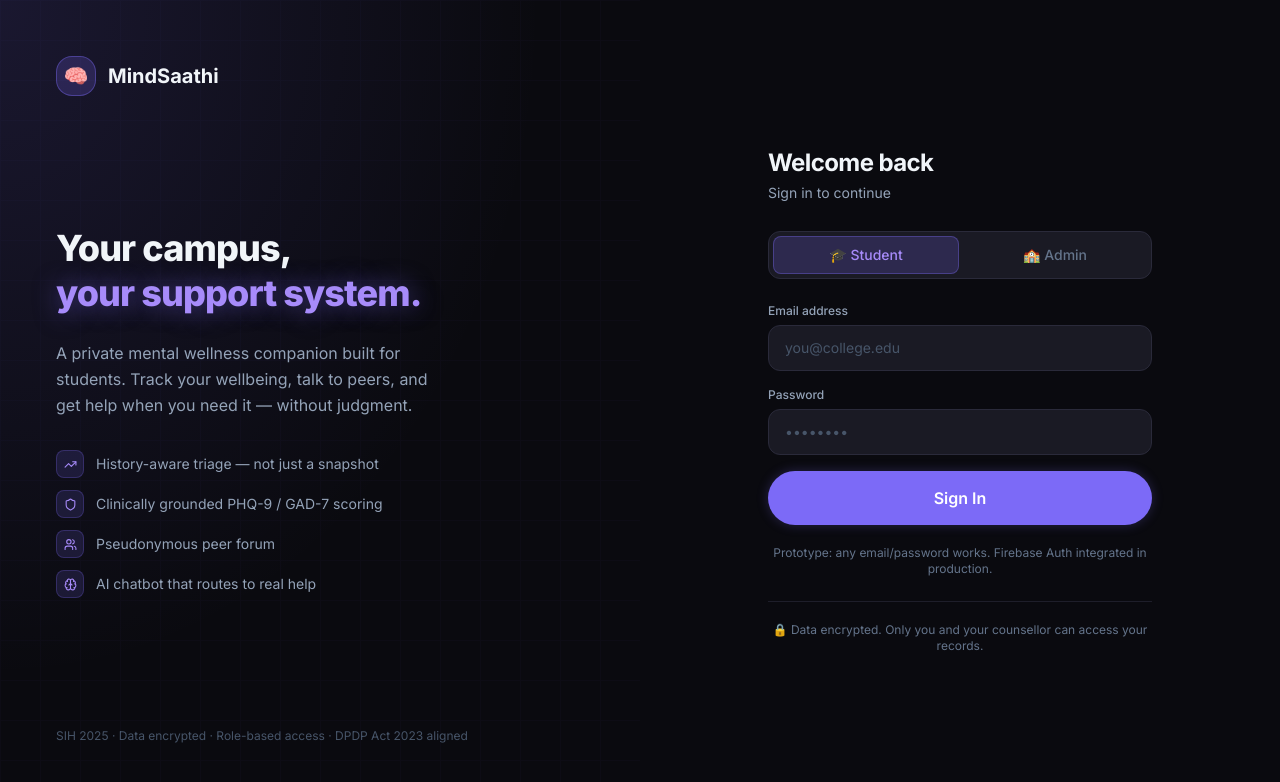
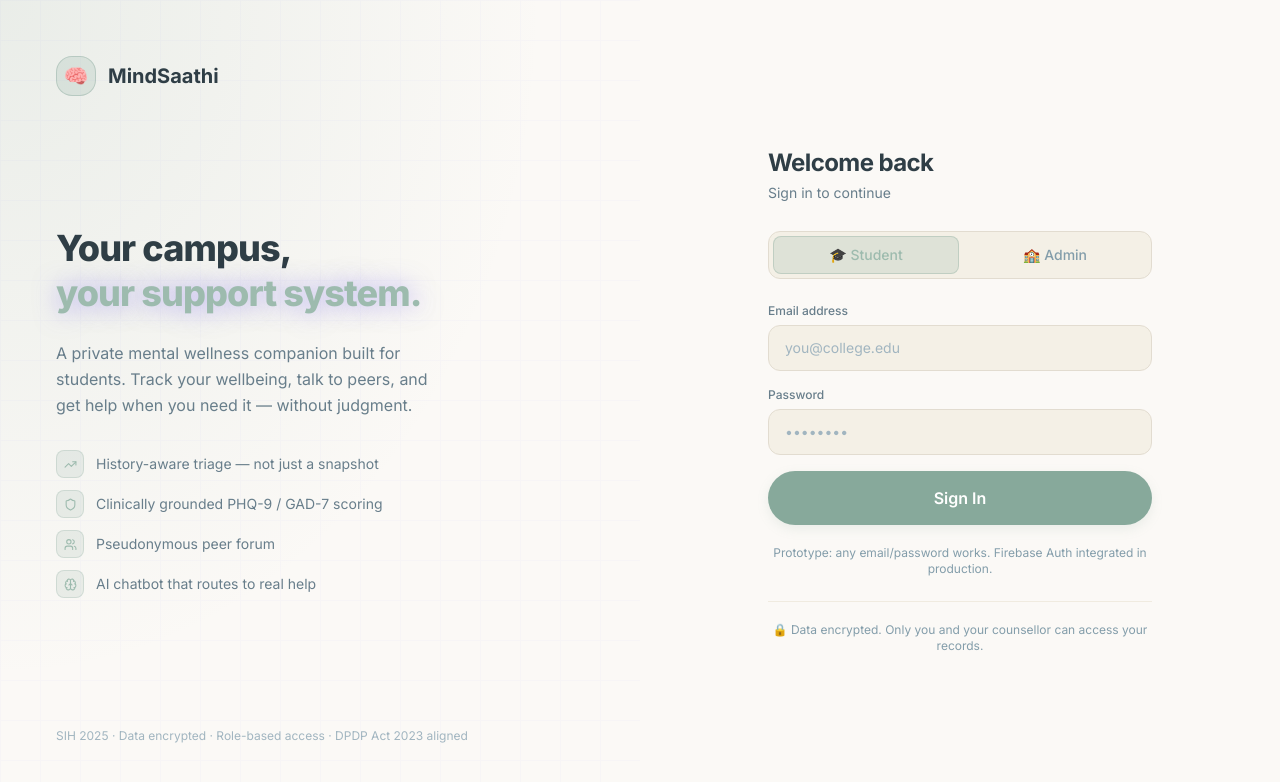
Before and after one commit to Kunal-Jadhav99/mindsaathi, a React (Vite) app: page / in a window 1280 px wide. Shown: the top 782 px of the page. Built offline with nearby package versions, Linux system fonts and the light colour scheme.

Commit message:
theme change

```diff
--- a/tailwind.config.js
+++ b/tailwind.config.js
@@ -10,20 +10,40 @@ export default {
         sans: ['Inter', '-apple-system', 'BlinkMacSystemFont', 'sans-serif'],
       },
       colors: {
+        // Reversed mapping so we don't have to change the JSX classes:
+        // bg-950 is now the Warm Cream background, bg-900 is white cards
         bg: {
-          950: '#0a0a0f',
-          900: '#111118',
-          800: '#1a1a24',
-          700: '#20202e',
+          950: '#FBF9F6', // Warm Cream
+          900: '#FFFFFF', // White for cards
+          800: '#F4F0E6', // Inputs
+          700: '#EAE4D5', // Hovers
         },
         surface: {
-          border: '#2a2a3a',
-          subtle: '#1e1e2a',
+          border: '#E2DCD0',
+          subtle: '#F0EBE0',
+        },
+        // Reversed slate so slate-100 is now dark text
+        slate: {
+          100: '#2F3E46', // Deep Slate (main text)
+          200: '#3D505A',
+          300: '#4C616D',
+          400: '#687E8B', // Muted text
+          500: '#839DAA',
+          600: '#A1B5C0',
+          700: '#C5D2D9',
+          800: '#DFE6EA',
+          900: '#F2F6F8',
         },
         brand: {
-          400: '#a78bfa',
-          500: '#7c6af7',
-          600: '#6d5ae0',
+          400: '#9DBBAE', // Light Sage
+          500: '#87A99B', // Primary Sage Green
+          600: '#759688', // Dark Sage
+        },
+        secondary: {
+          500: '#C8B6FF', // Soft Lavender
+        },
+        accent: {
+          500: '#F7D6C8', // Muted Peach
         },
         risk: {
           low: '#4ade80',
@@ -32,14 +52,14 @@ export default {
         },
       },
       backgroundImage: {
-        'glow-indigo': 'radial-gradient(ellipse at top left, rgba(124,106,247,0.14) 0%, transparent 60%)',
+        'glow-indigo': 'radial-gradient(ellipse at top left, rgba(135,169,155,0.15) 0%, transparent 60%)',
       },
       boxShadow: {
-        'glow-sm':     '0 0 12px rgba(124,106,247,0.25)',
-        'glow-md':     '0 0 24px rgba(124,106,247,0.35)',
-        'glow-lg':     '0 0 48px rgba(124,106,247,0.45)',
-        'glow-danger': '0 0 24px rgba(248,113,113,0.35)',
-        'card':        '0 4px 24px rgba(0,0,0,0.5)',
+        'glow-sm':     '0 4px 12px rgba(135,169,155,0.15)',
+        'glow-md':     '0 8px 24px rgba(135,169,155,0.2)',
+        'glow-lg':     '0 12px 48px rgba(135,169,155,0.25)',
+        'glow-danger': '0 8px 24px rgba(248,113,113,0.25)',
+        'card':        '0 2px 12px rgba(47,62,70,0.04)',
       },
       keyframes: {
         fadeInUp: {
@@ -51,12 +71,12 @@ export default {
           '100%': { opacity: '1' },
         },
         pulseGlow: {
-          '0%, 100%': { boxShadow: '0 0 12px rgba(124,106,247,0.3)' },
-          '50%':       { boxShadow: '0 0 28px rgba(124,106,247,0.65)' },
+          '0%, 100%': { boxShadow: '0 0 12px rgba(135,169,155,0.2)' },
+          '50%':       { boxShadow: '0 0 28px rgba(135,169,155,0.4)' },
         },
         pulseRed: {
-          '0%, 100%': { boxShadow: '0 0 8px rgba(248,113,113,0.4)' },
-          '50%':       { boxShadow: '0 0 22px rgba(248,113,113,0.8)' },
+          '0%, 100%': { boxShadow: '0 0 8px rgba(248,113,113,0.2)' },
+          '50%':       { boxShadow: '0 0 22px rgba(248,113,113,0.5)' },
         },
         breathe: {
           '0%, 100%': { transform: 'scale(1)', opacity: '0.8' },
```
